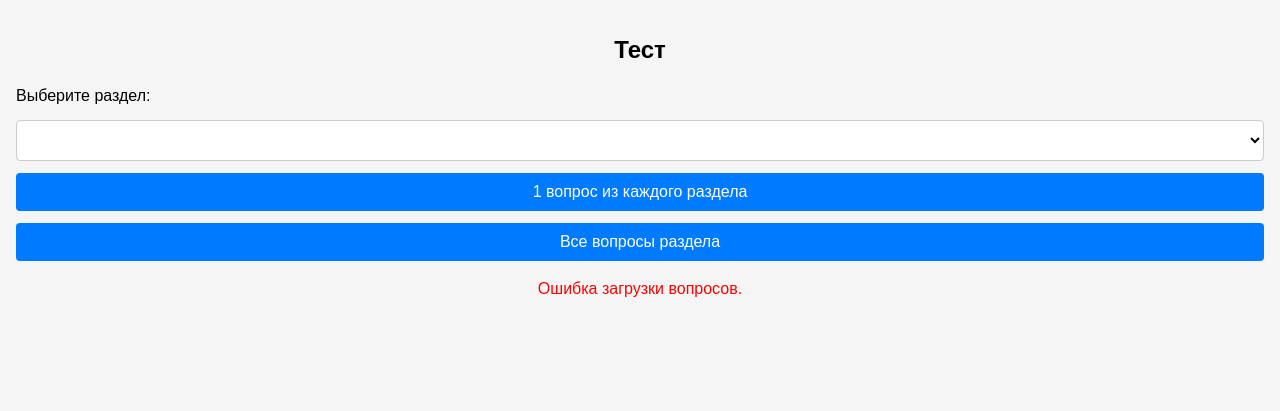
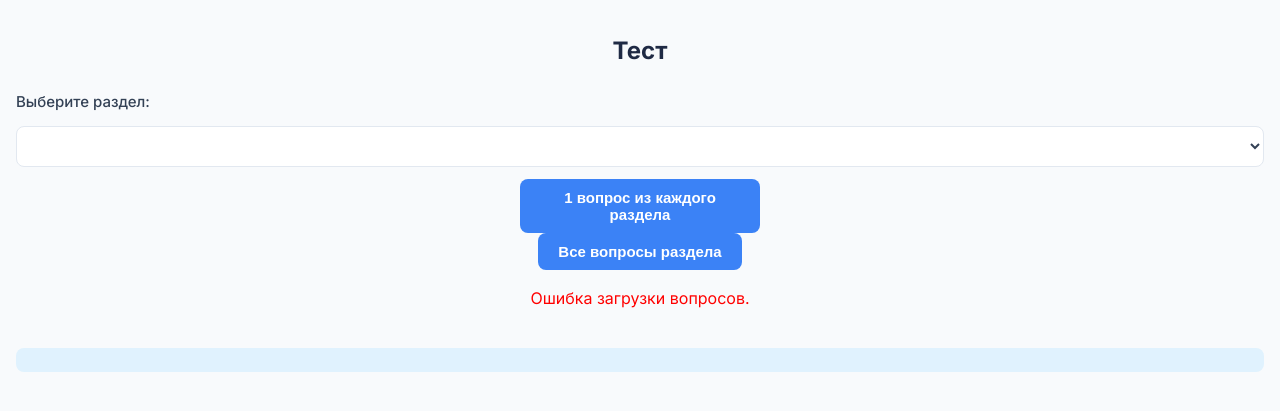
Before and after one commit to chopku/web_test_project, a FastAPI app: page / in a window 1280 px wide. Shown: the top 411 px of the page. Run offline with FastAPI, Linux system fonts and the light colour scheme; lists and menus that the app fills with data are empty.

Commit message:
new design

```diff
--- a/css/styles.css
+++ b/css/styles.css
@@ -1,102 +1,186 @@
+@import url('https://fonts.googleapis.com/css2?family=Inter:wght@400;500;600;700&display=swap');
+
+* {
+  box-sizing: border-box;
+}
+
 body {
-  font-family: Arial, sans-serif;
+  font-family: 'Inter', sans-serif;
   margin: 0;
   padding: 16px;
-  background: #f5f5f5;
-  line-height: 1.5;
+  background: #f8fafc;
+  color: #1f2a44;
+  line-height: 1.6;
 }
 
 h1 {
   font-size: 24px;
+  font-weight: 700;
   text-align: center;
-  margin-bottom: 16px;
+  margin-bottom: 20px;
+  color: #1f2a44;
 }
 
-label, select, button {
+label, select {
   display: block;
   width: 100%;
   margin-bottom: 12px;
-  font-size: 16px;
+  font-size: 15px;
+  font-weight: 500;
+  color: #334155;
 }
 
-select, button {
+select {
   padding: 10px;
-  border: 1px solid #ccc;
-  border-radius: 4px;
+  border: 1px solid #e2e8f0;
+  border-radius: 8px;
   background: #fff;
   cursor: pointer;
+  font-size: 15px;
+  transition: border-color 0.2s;
+}
+
+select:focus {
+  outline: none;
+  border-color: #3b82f6;
+  box-shadow: 0 0 0 2px rgba(59, 130, 246, 0.1);
 }
 
 button {
-  background: #007bff;
+  display: block;
+  background: #3b82f6;
   color: #fff;
   border: none;
-  transition: background 0.3s;
+  border-radius: 8px;
+  padding: 10px 20px;
+  font-size: 15px;
+  font-weight: 600;
+  cursor: pointer;
+  width: auto;
+  max-width: 240px;
+  margin: 0 auto;
+  transition: background 0.2s, transform 0.1s;
 }
 
 button:hover {
-  background: #0056b3;
+  background: #2563eb;
+  transform: translateY(-1px);
+}
+
+button:active {
+  transform: translateY(0);
+}
+
+#testForm {
+  display: flex;
+  flex-direction: column;
+  gap: 16px;
+  max-width: 900px;
+  margin: 0 auto;
+  padding: 0 8px;
 }
 
 .question {
   background: #fff;
-  padding: 16px;
-  margin-bottom: 16px;
-  border-radius: 8px;
-  box-shadow: 0 2px 4px rgba(0,0,0,0.1);
+  padding: 20px;
+  border-radius: 12px;
+  box-shadow: 0 2px 8px rgba(0, 0, 0, 0.05);
+  transition: box-shadow 0.2s;
+}
+
+.question:hover {
+  box-shadow: 0 4px 12px rgba(0, 0, 0, 0.08);
 }
 
 .title {
-  font-size: 18px;
+  font-size: 16px;
+  font-weight: 600;
   margin-bottom: 12px;
+  color: #1f2a44;
+  line-height: 1.4;
+}
+
+.answers {
+  display: flex;
+  flex-direction: column;
+  gap: 8px;
 }
 
 .answers label {
   display: flex;
   align-items: center;
-  margin-bottom: 8px;
-  font-size: 16px;
+  margin: 0;
+  font-size: 14px;
+  color: #334155;
+  cursor: pointer;
+  padding: 8px;
+  border-radius: 6px;
+  transition: background 0.2s;
+}
+
+.answers label:hover {
+  background: #f1f5f9;
 }
 
 .answers input {
-  margin-right: 8px;
+  margin-right: 10px;
+  accent-color: #3b82f6;
+  transform: scale(1.1);
 }
 
 #result {
   text-align: center;
-  font-size: 18px;
-  margin-top: 16px;
-  font-weight: bold;
+  font-size: 16px;
+  font-weight: 600;
+  margin-top: 20px;
+  padding: 12px;
+  border-radius: 8px;
+  background: #e0f2fe;
+  color: #1e40af;
 }
 
 .skeleton {
   height: 100px;
-  background: #e0e0e0;
-  margin-bottom: 16px;
-  border-radius: 8px;
+  background: #e5e7eb;
+  border-radius: 12px;
   animation: pulse 1.5s infinite;
 }
 
 @keyframes pulse {
   0% { opacity: 1; }
-  50% { opacity: 0.5; }
+  50% { opacity: 0.6; }
   100% { opacity: 1; }
 }
 
 @media (max-width: 600px) {
   body {
-    padding: 8px;
+    padding: 12px;
   }
   h1 {
     font-size: 20px;
   }
+  #testForm {
+    gap: 12px;
+  }
   .question {
-    padding: 12px;
+    padding: 16px;
   }
   .title {
-    font-size: 16px;
+    font-size: 15px;
   }
   .answers label {
+    font-size: 13px;
+    padding: 6px;
+  }
+  select {
+    padding: 8px;
+    font-size: 14px;
+  }
+  button {
+    width: 100%;
+    max-width: none;
+    margin: 0;
+    padding: 10px;
     font-size: 14px;
   }
 }
--- a/templates/index.html
+++ b/templates/index.html
@@ -4,7 +4,7 @@
   <meta charset="UTF-8">
   <meta name="viewport" content="width=device-width, initial-scale=1.0">
   <title>Тестирование</title>
-  <link rel="stylesheet" href="css/styles.css">
+  <link rel="stylesheet" href="C:/Users/usr_test/Documents/projects/python/web/css/styles.css">
   <link rel="icon" type="image/x-icon" href="/favicon.ico">
 </head>
 <body>
```
